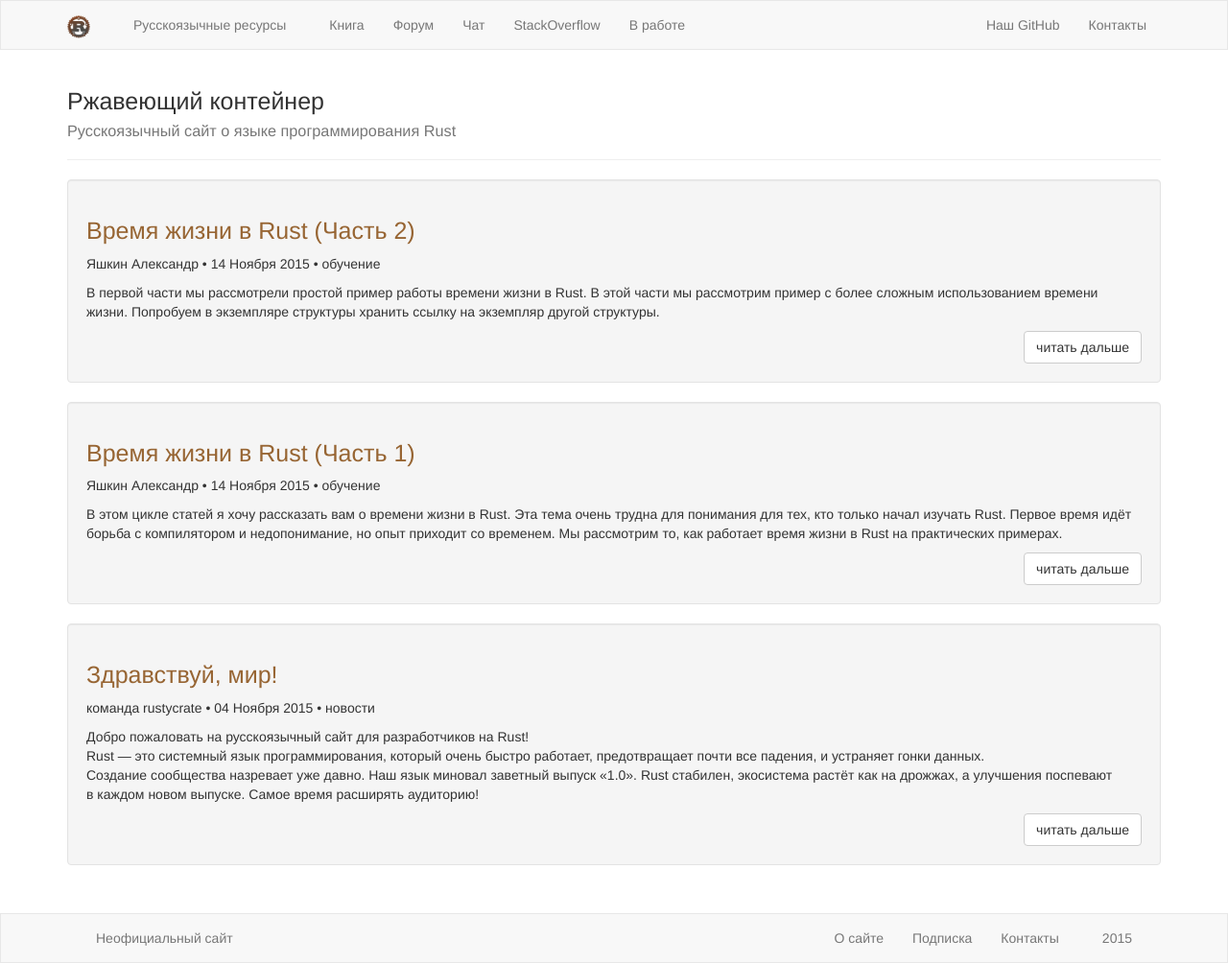
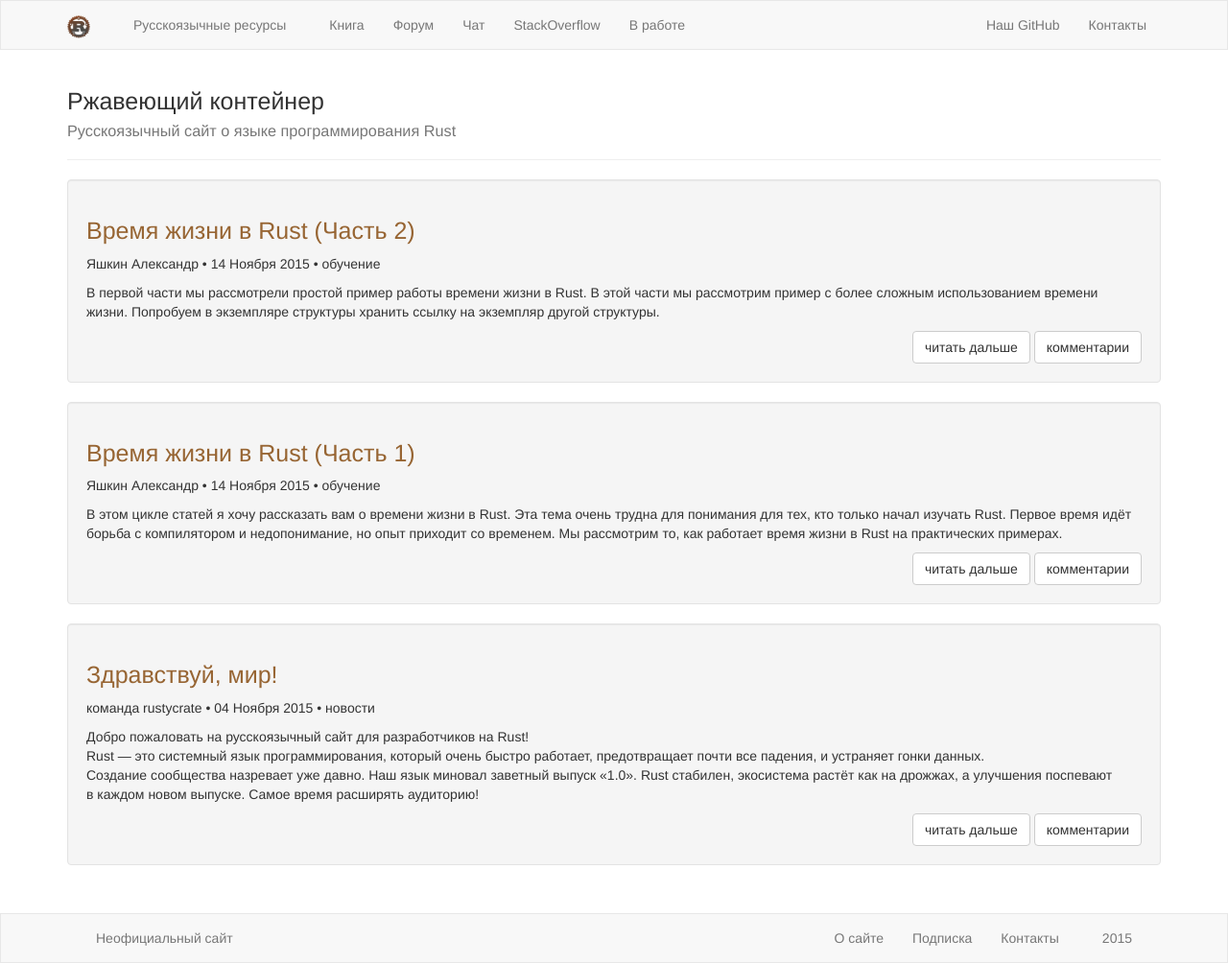
Before and after one commit to rust-lang-ru/rustycrate.ru, a Jekyll site: the page built from index.html, in a window 1280 px wide. Shown: the whole page at 96% size. Built offline with Jekyll 4.4.1, drawn with Linux system fonts in a browser that asks for light colours; nearby versions of some CDN libraries; Markdown is read by kramdown in place of the engine named in the settings.

Commit message:
Добавляем кнопку перехода к комментариям
Fix #24

```diff
--- a/_sass/style.scss
+++ b/_sass/style.scss
@@ -14,15 +14,12 @@
   }
 }
 
-#read-more {
-    margin-top: 10px;
-}
-
 div#placeholder {
     clear: both;
 }
 
 div#buttons {
+    margin-top: 10px;
     float: right;
 }
 
--- a/index.html
+++ b/index.html
@@ -16,10 +16,11 @@
             {{ post.excerpt }}
         </div>
         <footer>
-            <div id="buttons" style="float: right;">
+            <div id="buttons">
                 <a href="{{ post.url | prepend: site.baseurl }}" class="btn btn-default" id="read-more">читать дальше</a>
+                <a href="{{ post.url | prepend: site.baseurl }}#disqus_thread" class="btn btn-default" id="comments">комментарии</a>
             </div>
-            <div id="placeholder" style="clear: both;"></div>
+            <div id="placeholder"></div>
         </footer>
     </article>
 </div>
```
Also changed, not shown: other parts of index.html (+1 -1 lines).
